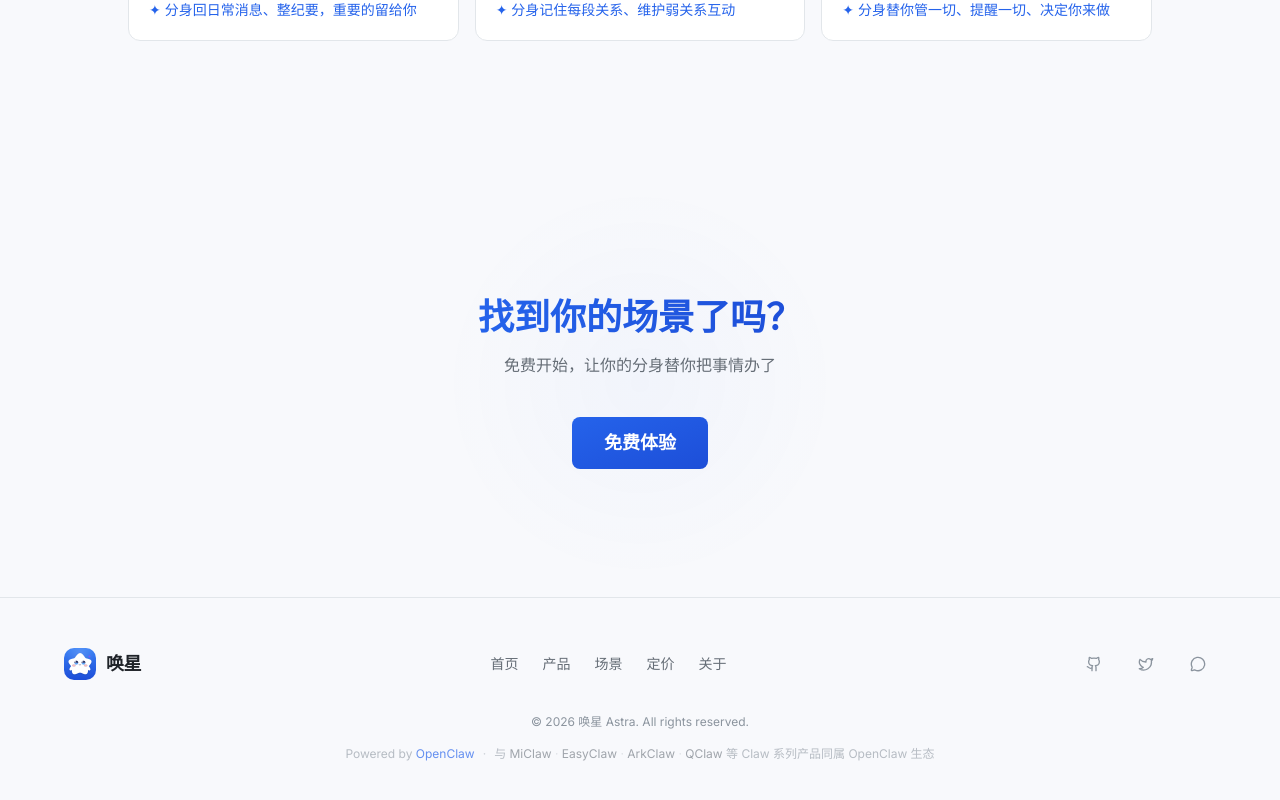
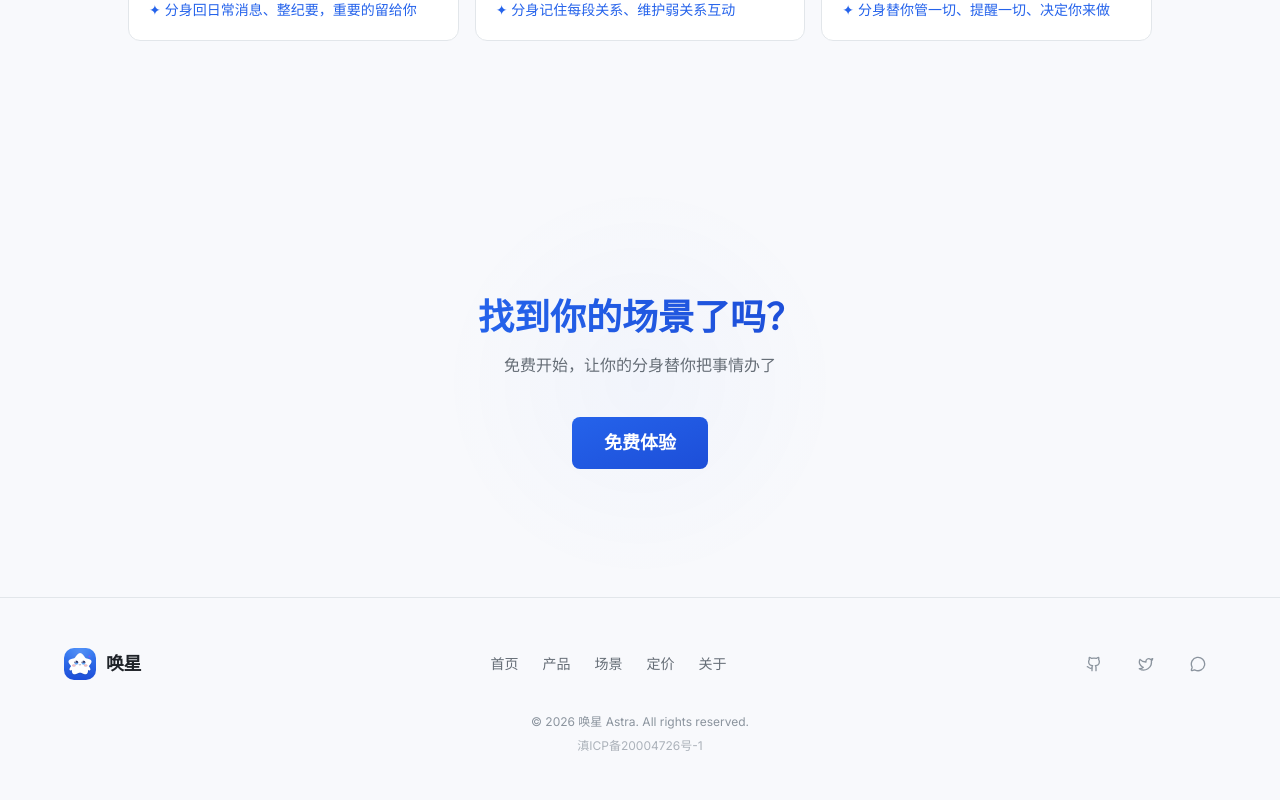
Before and after one commit to youngshunf/huanxing-website, a React (Vite) app: page /scenes in a window 1280 px wide. Shown: the part 3399-4199 px from the top of the page. Built offline with nearby package versions, Linux system fonts and the light colour scheme.

Commit message:
chore(footer): 撤下 OpenClaw 生态尾栏，改挂 ICP 备案号 滇ICP备20004726号-1

```diff
--- a/src/components/shared/Footer.tsx
+++ b/src/components/shared/Footer.tsx
@@ -53,29 +53,16 @@ export default function Footer() {
         © {new Date().getFullYear()} 唤星 Astra. All rights reserved.
       </div>
 
-      {/* OpenClaw 生态 */}
-      <div className="mx-auto mt-4 max-w-6xl text-center text-xs text-text-tertiary">
-        <span className="opacity-60">Powered by </span>
+      {/* ICP 备案 */}
+      <div className="mx-auto mt-2 max-w-6xl text-center text-xs text-text-tertiary">
         <a
-          href="https://openclaw.com"
+          href="https://beian.miit.gov.cn/"
           target="_blank"
           rel="noopener noreferrer"
-          className="text-star-purple/70 transition-colors hover:text-star-purple"
+          className="opacity-70 transition-opacity hover:opacity-100"
         >
-          OpenClaw
+          滇ICP备20004726号-1
         </a>
-        <span className="mx-2 opacity-40">·</span>
-        <span className="opacity-60">
-          与{' '}
-          <span className="text-text-secondary">MiClaw</span>
-          <span className="opacity-40"> · </span>
-          <span className="text-text-secondary">EasyClaw</span>
-          <span className="opacity-40"> · </span>
-          <span className="text-text-secondary">ArkClaw</span>
-          <span className="opacity-40"> · </span>
-          <span className="text-text-secondary">QClaw</span>
-          {' '}等 Claw 系列产品同属 OpenClaw 生态
-        </span>
       </div>
     </footer>
   )
```
